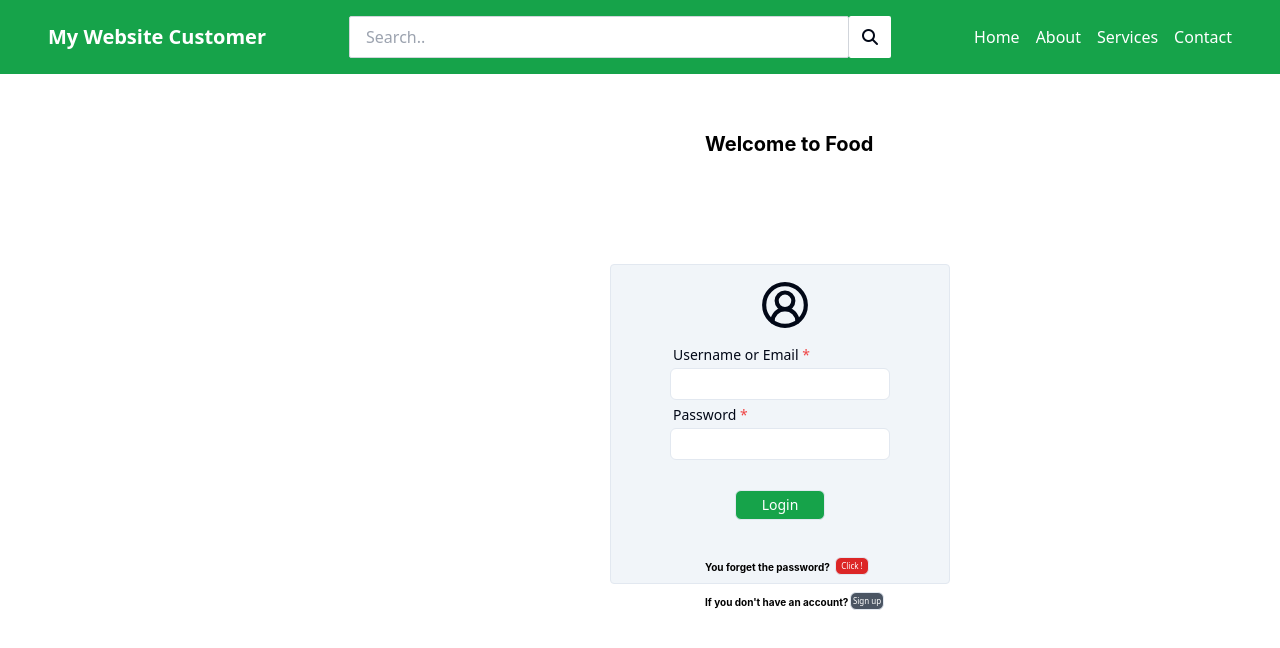
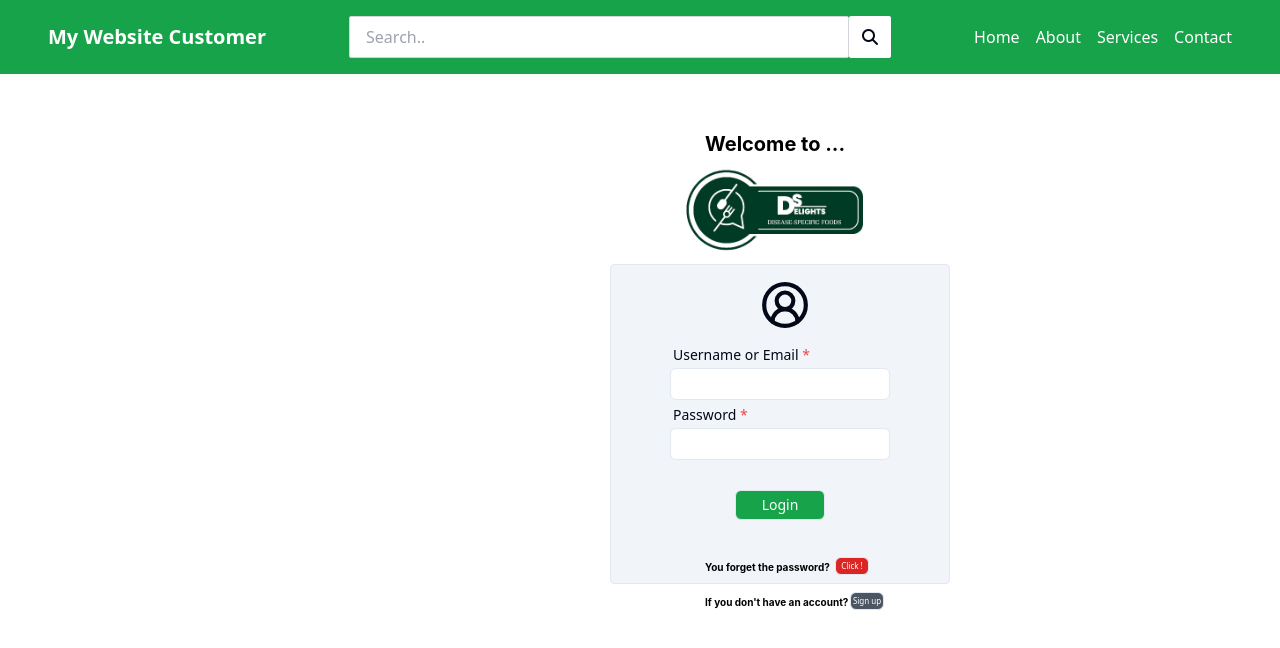
Before and after one commit to Autsada555/PJ480-React, a React (Vite) app in the folder frontend/: page /login in a window 1280 px wide. Shown: the top 648 px of the page. Built offline with nearby package versions, Linux system fonts and the light colour scheme.

Commit message:
update Login and Register UI

```diff
--- a/frontend/src/pages/customer/login.tsx
+++ b/frontend/src/pages/customer/login.tsx
@@ -4,6 +4,7 @@ import { Input } from "@/components/ui/input";
 import { Label } from "@/components/ui/label";
 import { Button } from "@/components/ui/button";
 import { CircleUserRound } from 'lucide-react';
+import DSLOGO from '@/assets/DS-Logo.png';
 
 
 export function Login() {
@@ -12,10 +13,11 @@ export function Login() {
       <Navbar />
       <div>
         <div className="absolute text-black text-xl font-bold font-['Inter'] left-[705px] top-[130px]">
-          Welcome to Food
+          Welcome to ...
         </div>
+        <img src={DSLOGO} alt="dslogo" className="w-[220px] h-[220px]  ml-[665px] mt-[20px]"/>
         <div>
-          <div className="w-[340px] h-[320px] bg-slate-100 mt-[190px] ml-[610px] rounded-sm  border-[1px]"></div>
+          <div className="w-[340px] h-[320px] bg-slate-100 mt-[-50px] ml-[610px] rounded-sm  border-[1px]"></div>
         </div>
         <div>
         <CircleUserRound className="left-[760px] top-[280px] absolute w-[50px] h-[50px]"/>
--- a/frontend/src/pages/customer/navbar.tsx
+++ b/frontend/src/pages/customer/navbar.tsx
@@ -1,4 +1,3 @@
-
 
 function Navbar() {
 
--- a/frontend/src/pages/customer/register.tsx
+++ b/frontend/src/pages/customer/register.tsx
@@ -5,7 +5,8 @@ import { Form } from "@/components/ui/form";
 import { Input } from "@/components/ui/input";
 import { Label } from "@/components/ui/label";
 import { Button } from "@/components/ui/button";
-// import { UserPlus } from "lucide-react";
+import { UserPlus } from "lucide-react";
+
 import {
   AlertDialog,
   AlertDialogAction,
@@ -125,9 +126,10 @@ export function Register() {
                             <UserPlus className="mt-[10px]"></UserPlus>
                           </div> */}
                           <div className=" w-full max-w-sm flex-col gap-1 left-[415px] top-[70px] absolute">
+                            <UserPlus className="w-[40px] h-[40px] ml-[95px] mt-[-65px]"></UserPlus>
                             <Label
                               htmlFor="firstname"
-                              className="text-[14px] left-[3px] top-[-16px] font-['Inter'] absolute"
+                              className="text-[14px] left-[3px] top-[-15px] font-['Inter'] absolute"
                             >
                               Firstname <span className="text-red-500 ">*</span>
                             </Label>
@@ -136,7 +138,7 @@ export function Register() {
                               id="firstname"
                               //   value={formData.firstname}
                               //   onChange={handleChange}
-                              className="text-[16px] mt-2 w-[220px] h-8"
+                              className="text-[16px] mt-8 w-[220px] h-8"
                             />
                           </div>
                           <div className=" w-full max-w-sm flex-col gap-1 left-[415px] top-[130px] absolute">
```
Also changed, not shown: frontend/src/pages/admin/Customer.tsx (+9 -9 lines), frontend/src/assets/DS-Logo.png (added).
